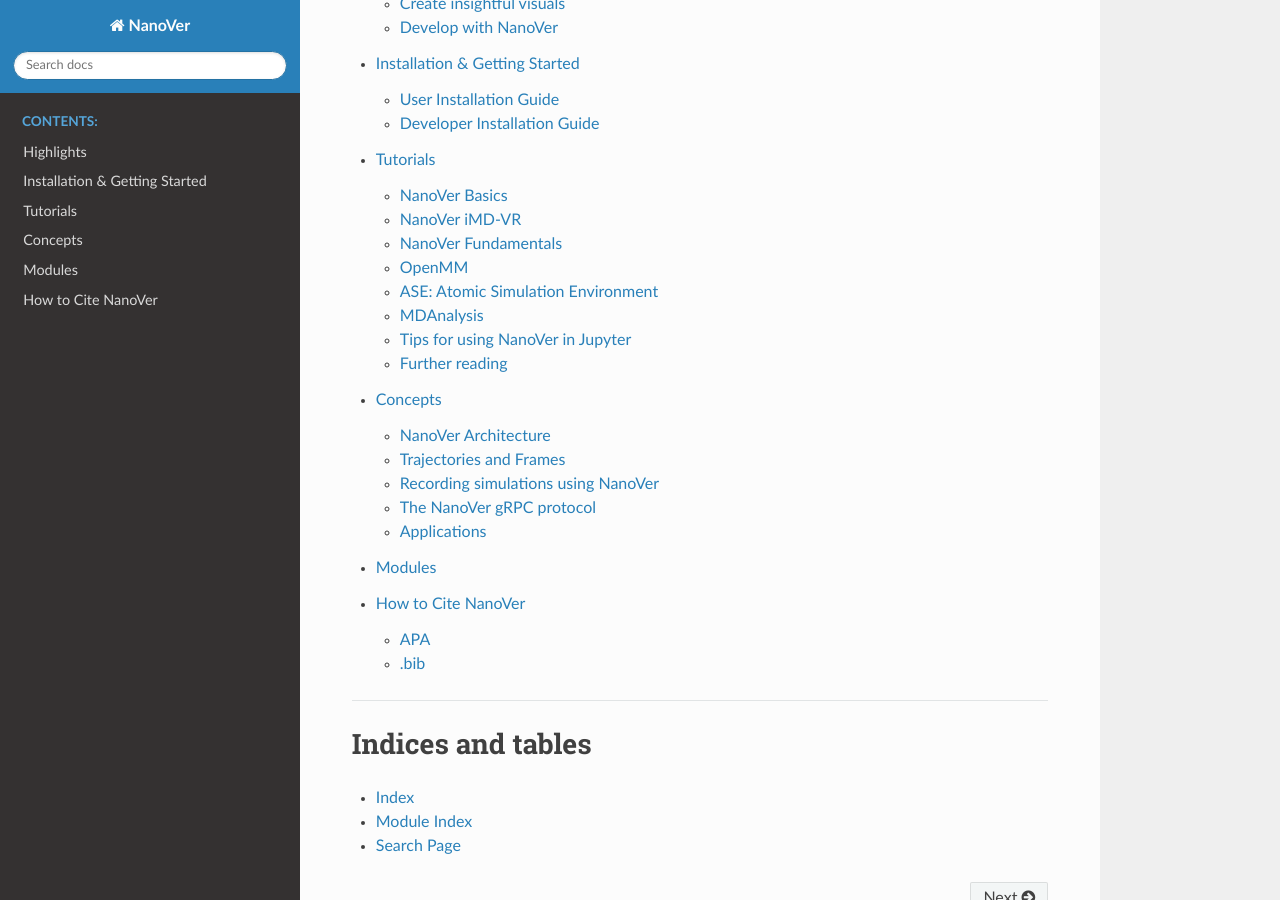
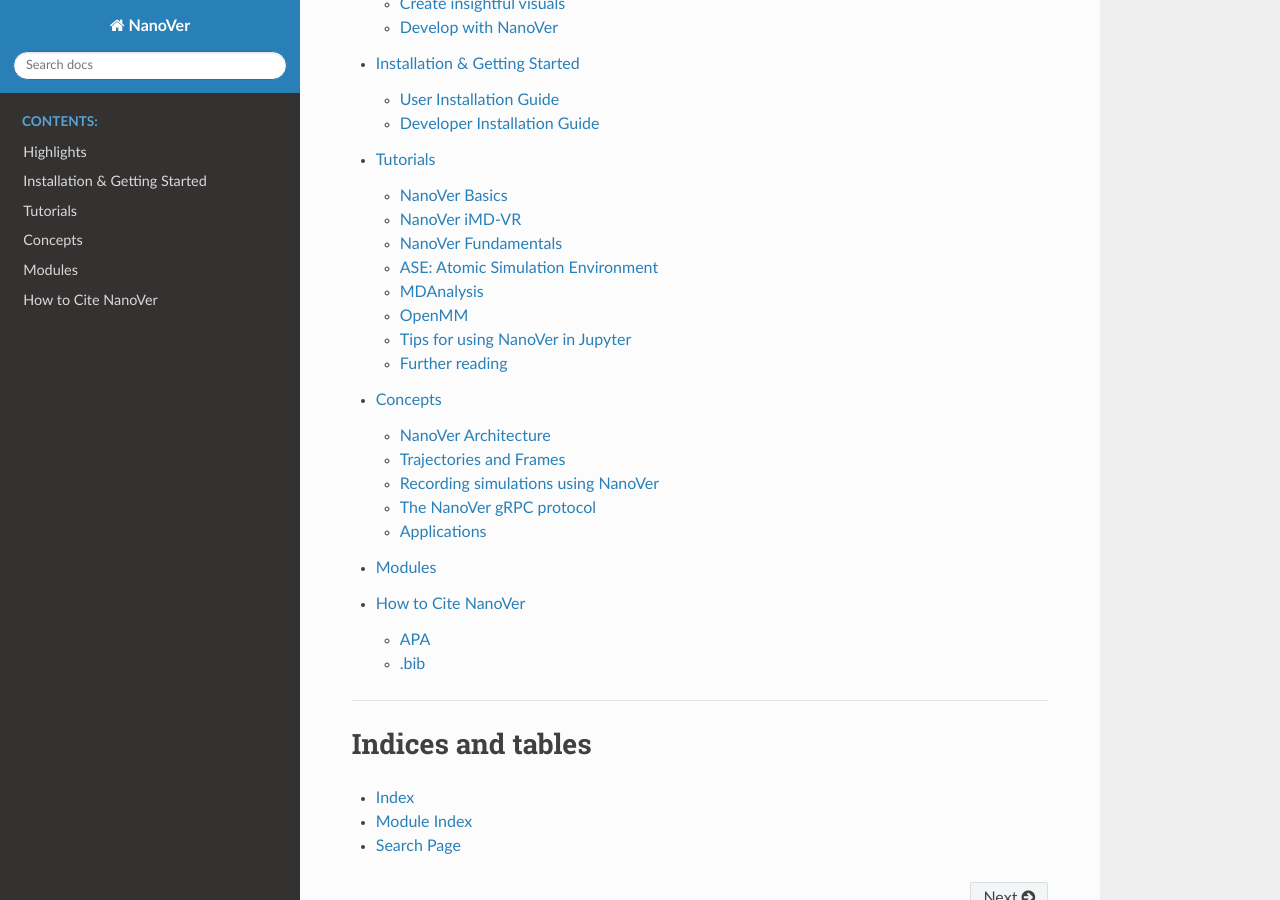
Before and after one commit to IRL2/nanover-docs, a Sphinx documentation site: the page built from source/index.rst, in a window 1280 px wide and 900 px high, scrolled down 1104 px. Built offline with Sphinx 7.4.7 and the Read the Docs theme 3.1.0, drawn with Linux system fonts in a browser that asks for light colours; pages that are not in the unit, such as notebooks, are missing from menus; the version number could not be read and is left out.

```diff
--- a/source/tutorials/tutorials.rst
+++ b/source/tutorials/tutorials.rst
@@ -27,10 +27,9 @@ framework you're running with NanoVer.
    basics.rst
    vrclient.rst
    fundamentals.rst
-   openmm.rst
    ase.rst
    mdanalysis.rst
-
+   openmm.rst
 
 .. _using_nanover_in_jupyter:
 
```
